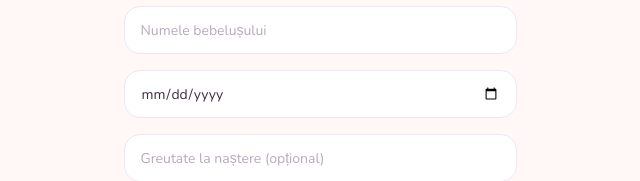
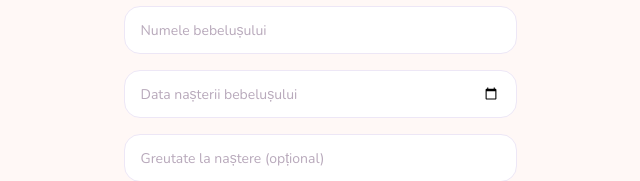
Before and after one commit to velicof/diversibebe, a Next.js app: page /register/step2 in a window 1280 px wide. Shown: the part 168-349 px from the top of the page, without its empty margins (320-960 px from the left). Built offline with nearby package versions, Linux system fonts and the light colour scheme; no server answers.

Commit message:
feat: bug36

```diff
--- a/src/app/register/step2/page.tsx
+++ b/src/app/register/step2/page.tsx
@@ -103,18 +103,36 @@ export default function RegisterStep2Page() {
           </div>
 
           <div className="text-left">
+            <div className="relative flex h-12 w-full items-center rounded-2xl border border-[#EDE7F6] bg-white px-4">
+              {!birthDate ? (
+                <span className="pointer-events-none absolute left-4 top-1/2 max-w-[calc(100%-2.75rem)] -translate-y-1/2 truncate text-left text-[14px] text-[#B8A9BB]">
+                  Data nașterii bebelușului
+                </span>
+              ) : null}
               <input
+                aria-label="Data nașterii bebelușului"
                 value={birthDate}
                 onChange={(e) => setBirthDate(e.target.value)}
                 onBlur={() => setBirthBlurred(true)}
-              className="h-12 w-full rounded-2xl border border-[#EDE7F6] bg-white px-4 text-[14px] outline-none"
+                className={`relative z-[1] h-full min-h-0 min-w-0 flex-1 cursor-pointer rounded-none border-0 bg-transparent py-0 text-[14px] outline-none ${
+                  birthDate
+                    ? "text-[#3D2C3E]"
+                    : "text-transparent [&::-webkit-datetime-edit]:text-transparent [&::-webkit-datetime-edit-fields-wrapper]:text-transparent [&::-webkit-datetime-edit-text]:text-transparent [&::-webkit-datetime-edit-month-field]:text-transparent [&::-webkit-datetime-edit-day-field]:text-transparent [&::-webkit-datetime-edit-year-field]:text-transparent"
+                }`}
                 type="date"
-              style={{
-                color: '#3D2C3E',
-                WebkitTextFillColor: '#3D2C3E',
-                opacity: 1
-              }}
+                style={
+                  birthDate
+                    ? {
+                        color: "#3D2C3E",
+                        WebkitTextFillColor: "#3D2C3E",
+                      }
+                    : {
+                        color: "transparent",
+                        WebkitTextFillColor: "transparent",
+                      }
+                }
               />
+            </div>
             {showBirthError ? (
               <p className="mt-1 text-[12px]" style={{ color: "#E74C3C" }}>
                 Data nașterii este obligatorie
```
Lines whose indentation alone changed are shown as unchanged.
